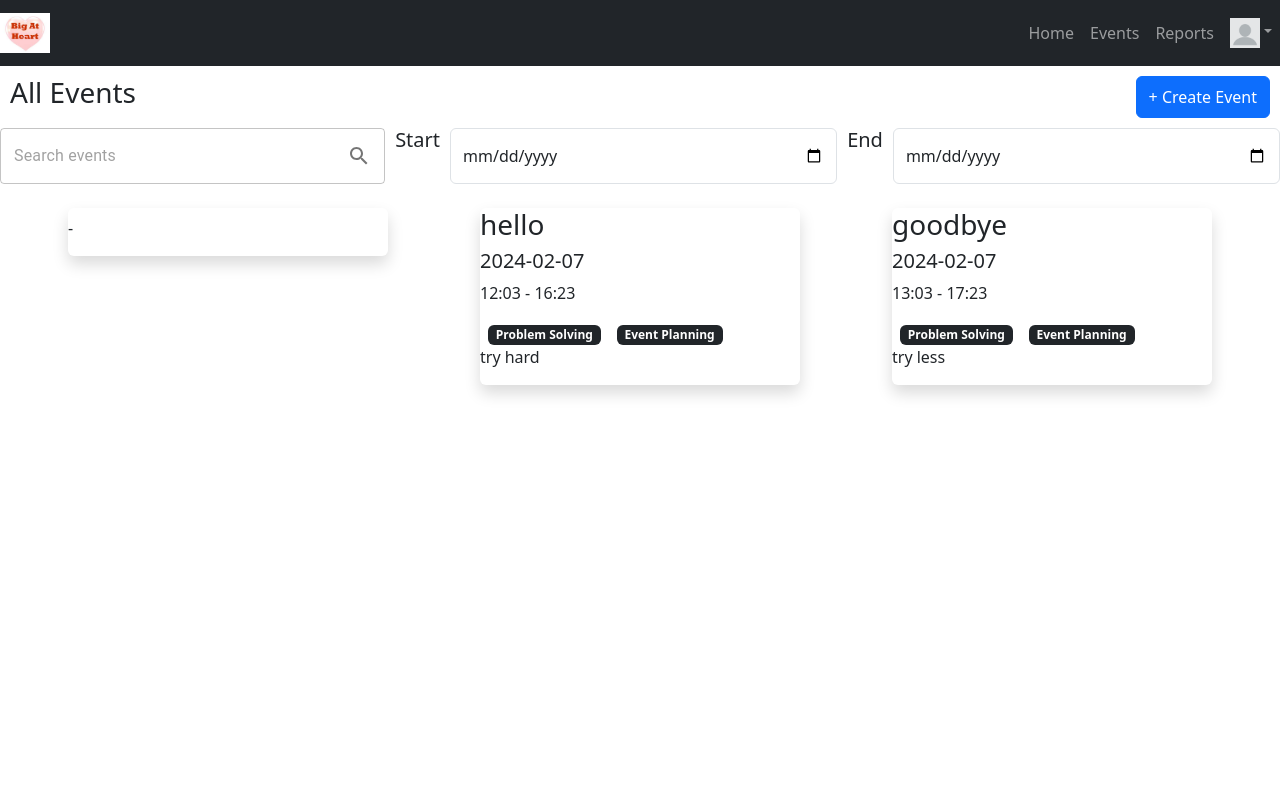
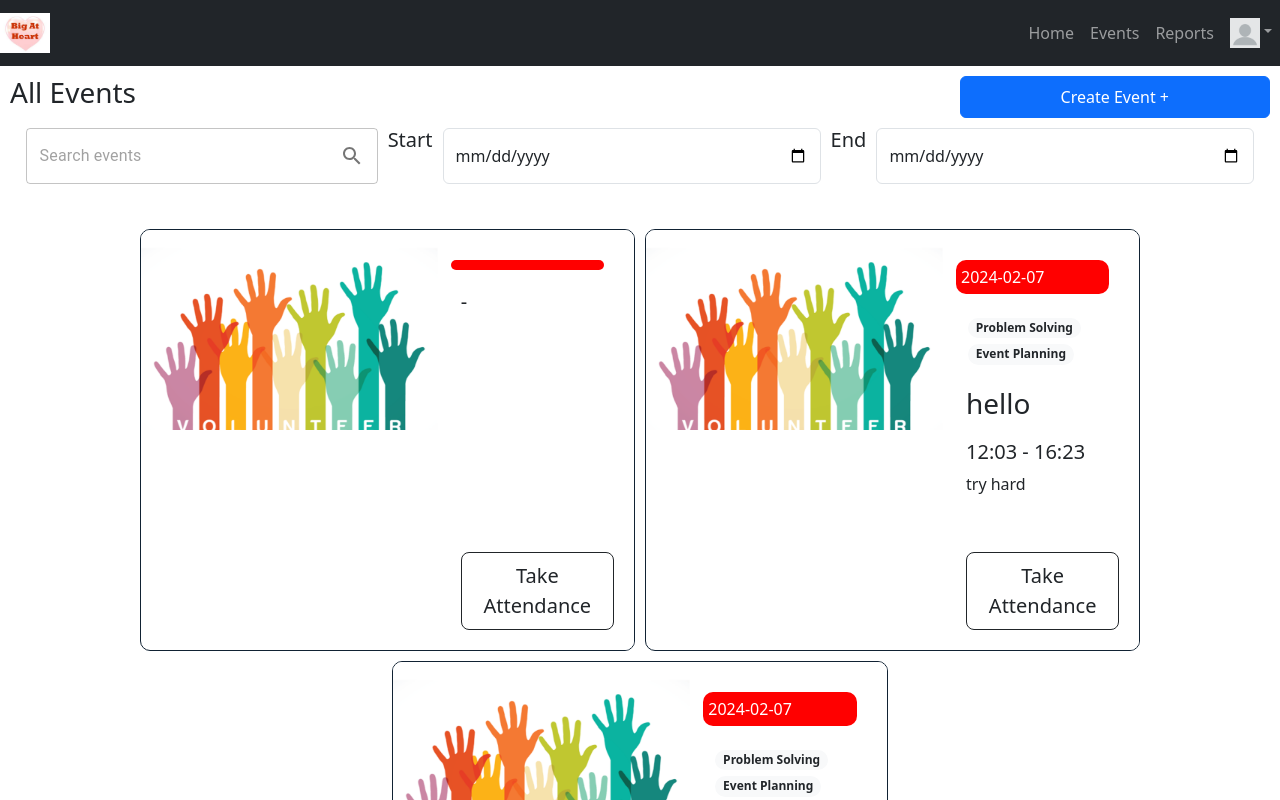
Before and after one commit to NicholasTanYY/volunteer_management_system, a React (Create React App) app: page /adminEvents in a window 1280 px wide. Shown: the top 800 px of the page. Built offline with nearby package versions, Linux system fonts and the light colour scheme; no server answers.

Commit message:
Add partial styling to admin events page

```diff
--- a/src/components/AdminCreateEventModalComponent.tsx
+++ b/src/components/AdminCreateEventModalComponent.tsx
@@ -50,8 +50,8 @@ const AdminCreateEventModalComponent: React.FC = () => {
 
   return (
     <>
-      <Button variant="primary" onClick={handleShow}>
-        + Create Event
+      <Button variant="primary" onClick={handleShow} style={{ paddingInline: '100px'}}>
+        Create Event  +
       </Button>
 
       <Modal show={showModal} onHide={handleClose} size="lg">
--- a/src/components/EventRendererComponent.tsx
+++ b/src/components/EventRendererComponent.tsx
@@ -1,5 +1,7 @@
 import React from 'react';
 import { EventInfo } from '../utilities/EventInfoInterface';
+import login from '../images/loginImage.jpeg';
+import '../styles/EventCard.css';
 
 interface EventRendererProps {
     event: EventInfo;
@@ -7,18 +9,32 @@ interface EventRendererProps {
 }
 
 const EventRendererComponent: React.FC<EventRendererProps> = ({ event, onClick }) => {
-    console.log(event.category)
     return (
-        <div className="shadow rounded m-4 w-25 h-25" onClick={() => onClick(event)} >
-            <h3>{event.name}</h3>
-            <h5>{event.date}</h5>
-            <p>{event.startTime} - {event.endTime}</p>
-            {event.category.map((category:any, index:any) => (
-                <span className="badge bg-dark mx-2" key={index}>{category}</span>
-            ))}
-            <p>{event.description}</p>
+        <div className='event-card'>
+            <div>
+                <img src={login} alt="Event" className="event-image" />
+            </div>
+            <div className="event-details">
+                <div>
+                    <div className="date-badge">
+                        <span>{event.date}</span>
+                    </div>
+                    <div className="category-badges">
+                        {event.category.map((category: any, index: any) => (
+                            <span className="badge rounded-pill bg-light text-dark" key={index} style={{ margin: '2px' }}>{category}</span>
+                        ))}
+                    </div>
+                    <h3 className="event-name">{event.name}</h3>
+                    <h5>{event.startTime} - {event.endTime}</h5>
+                    <p>{event.description}</p>
+                </div>
+                <div>
+                    <button className="btn btn-outline-dark btn-lg take-attendance-btn" onClick={() => onClick(event)}>Take Attendance</button>
+                </div>
+            </div>
         </div>
     );
 };
 
+
 export default EventRendererComponent;
--- a/src/pages/adminPages/AdminEventsPage.tsx
+++ b/src/pages/adminPages/AdminEventsPage.tsx
@@ -50,9 +50,10 @@ const AdminEventsPage: React.FC = () => {
           <h3>All Events</h3>
           <AdminCreateEventModalComponent />
         </div>
-        <div style={{ display: 'flex', justifyContent: 'space-around', gap: '10px' }}>
+
+        <div style={{ display: 'flex', justifyContent: 'space-around', gap: '10px', marginInline: '2%' }}>
           <TextField
-            style={{ width: 'calc(33.333% - 10px)' }}
+            style={{ flex: '1' }}
             className="form-control"
             placeholder="Search events"
             value={searchTerm}
@@ -68,7 +69,7 @@ const AdminEventsPage: React.FC = () => {
           <h5>Start</h5>
           <input
             type="date"
-            style={{ width: 'calc(33.333% - 10px)' }}
+            style={{ flex: '1' }}
             className="form-control"
             value={startDate ? startDate.toISOString().substr(0, 10) : ''}
             onChange={e => setStartDate(e.target.value ? new Date(e.target.value) : null)}
@@ -76,15 +77,18 @@ const AdminEventsPage: React.FC = () => {
           <h5>End</h5>
           <input
             type="date"
-            style={{ width: 'calc(33.333% - 10px)' }}
+            style={{ flex: '1' }}
             className="form-control"
             value={endDate ? endDate.toISOString().substr(0, 10) : ''}
             onChange={e => setEndDate(e.target.value ? new Date(e.target.value) : null)}
           />
         </div>
-        <div className="d-flex justify-content-evenly">
+
+        <div style={{ display: 'flex', flexWrap: 'wrap', justifyContent: 'center', gap: '10px', margin: '2%', paddingInline: '5%'}}>
           {filteredEvents.map((event, index) => (
-            <EventRendererComponent key={index} event={event} onClick={() => { }} />
+            <div style={{ flex: '0 0 45%' }}>
+              <EventRendererComponent key={index} event={event} onClick={() => { }} />
+            </div>
           ))}
         </div>
       </div>
--- /dev/null
+++ b/src/styles/EventCard.css
@@ -0,0 +1,50 @@
+.event-card {
+    border: 1px solid #123;
+    border-radius: 10px;
+    width: 100%;
+    height: 100%;
+    margin: 20px 0;
+    overflow: hidden;
+    display:inline-flex;
+  }
+
+  .event-image {
+    flex-shrink: 0;
+    width: 300px;
+    height: 200px;
+  }
+
+  .event-details {
+    padding: 20px;
+    background-color: #fff;
+    display: flex;
+    flex-direction: column;
+    justify-content: space-between;
+    flex-grow: 1;
+  }
+
+  .date-badge {
+    position: relative;
+    top: 10px;
+    right: 10px;
+    background-color: red;
+    color: white;
+    padding: 5px;
+    border-radius: 10px;
+  }
+
+  .category-badges {
+    margin-top: 30px;
+  }
+
+  .category-badge {
+    margin: 2px;
+  }
+
+  .event-name {
+    margin: 20px 0;
+  }
+
+  .take-attendance-btn {
+    width: 100%;
+  }
```
